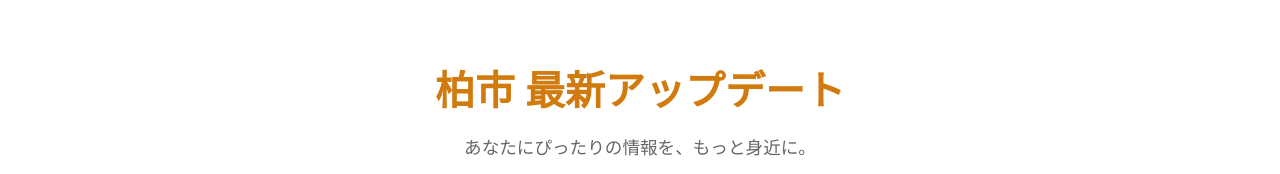
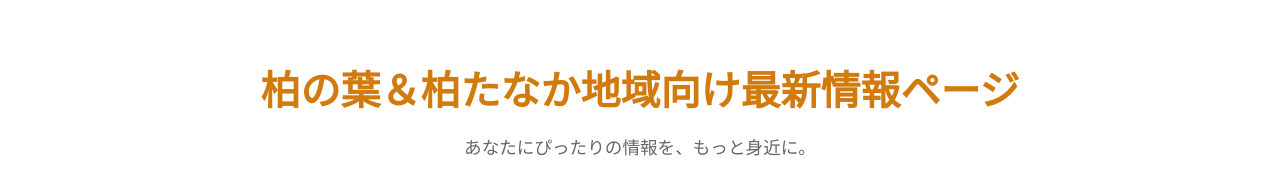
Before and after one commit to Ratio13/KashiwaTanakaNews, a website: page docs/index.html in a window 1280 px wide. Shown: the top 174 px of the page. Drawn offline with Linux system fonts and the light colour scheme; a web font is replaced by a local one.

Commit message:
titile update

```diff
--- a/docs/index.html
+++ b/docs/index.html
@@ -4,7 +4,7 @@
 <head>
   <meta charset="UTF-8">
   <meta name="viewport" content="width=device-width, initial-scale=1.0">
-  <title>柏市 最新アップデート情報 - 柏の葉・柏たなか地区</title>
+  <title>柏の葉＆柏たなか地域向け最新情報ページ</title>
   <meta name="description" content="柏市（柏の葉・柏たなか地区）の最新情報を年代別に提供する住民サポートサイトです。">
   <link rel="preconnect" href="https://fonts.googleapis.com">
   <link rel="preconnect" href="https://fonts.gstatic.com" crossorigin>
@@ -197,6 +197,7 @@
       margin-bottom: 20px;
       display: -webkit-box;
       -webkit-line-clamp: 3;
+      line-clamp: 3;
       -webkit-box-orient: vertical;
       overflow: hidden;
       flex-grow: 1;
@@ -253,7 +254,7 @@
 
   <header>
     <div class="container">
-      <h1>柏市 最新アップデート</h1>
+      <h1>柏の葉＆柏たなか地域向け最新情報ページ</h1>
       <p class="subtitle">あなたにぴったりの情報を、もっと身近に。</p>
       <div id="last-fetched" style="font-size: 0.8rem; color: #bbb;"></div>
     </div>
```
